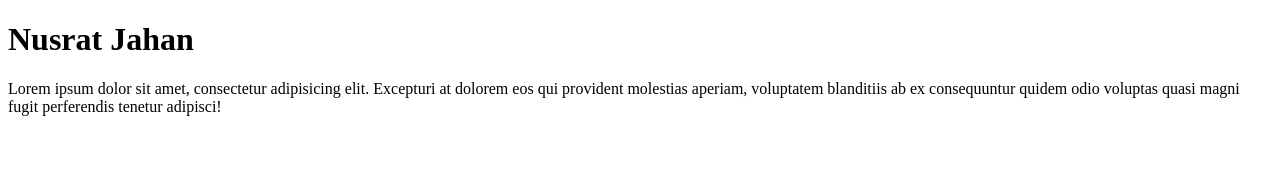
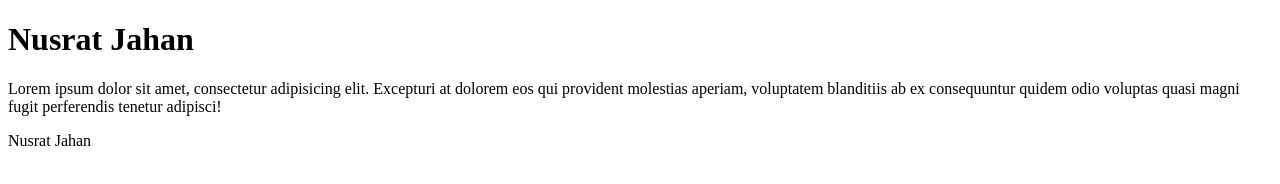
Before and after one commit to nusratjahanmym2002/first-projects, a plain HTML site: page index.html in a window 1280 px wide. Drawn offline with Linux system fonts and the light colour scheme.

Commit message:
Update index.html

```diff
--- a/index.html
+++ b/index.html
@@ -9,6 +9,6 @@
 <body>
         <h1>Nusrat Jahan</h1>
         <p>Lorem ipsum dolor sit amet, consectetur adipisicing elit. Excepturi at dolorem eos qui provident molestias aperiam, voluptatem blanditiis ab ex consequuntur quidem odio voluptas quasi magni fugit perferendis tenetur adipisci!</p>
-
+        <p> Nusrat Jahan</p>
 </body>
 </html>
```
